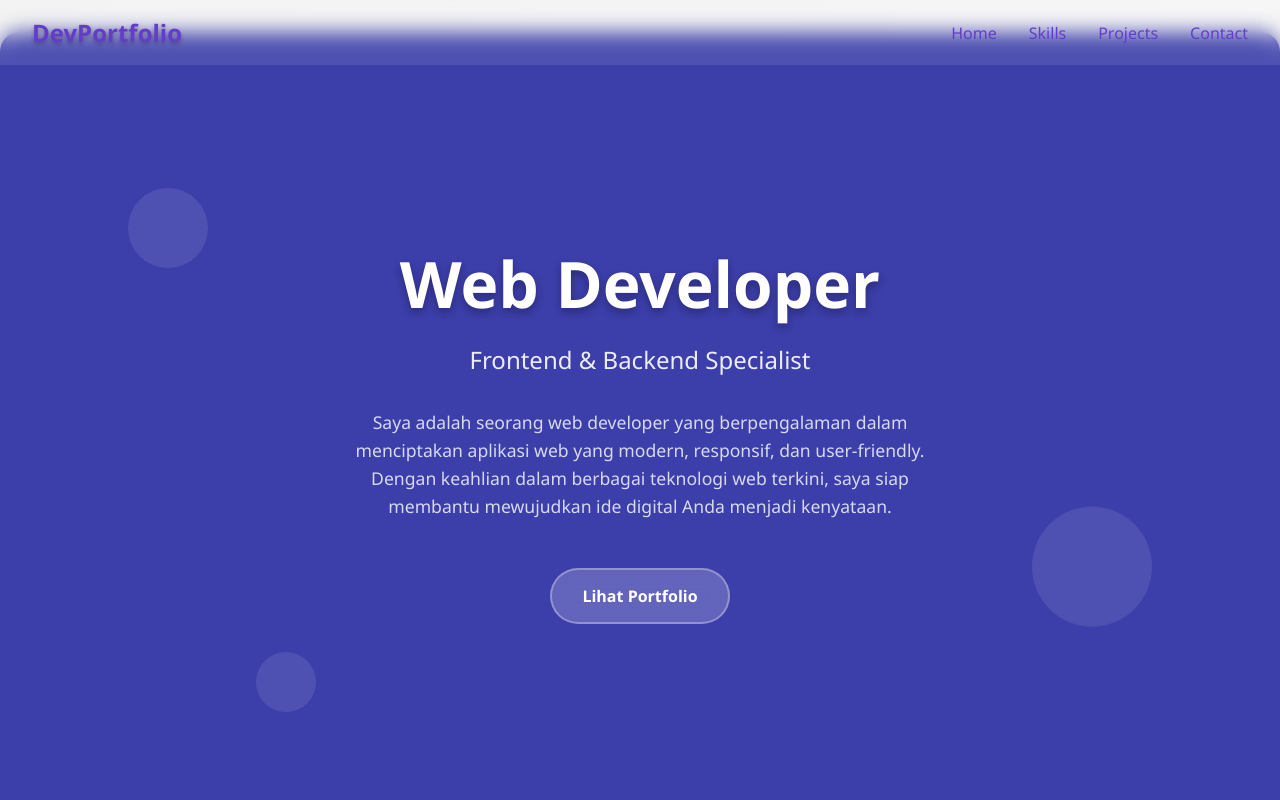
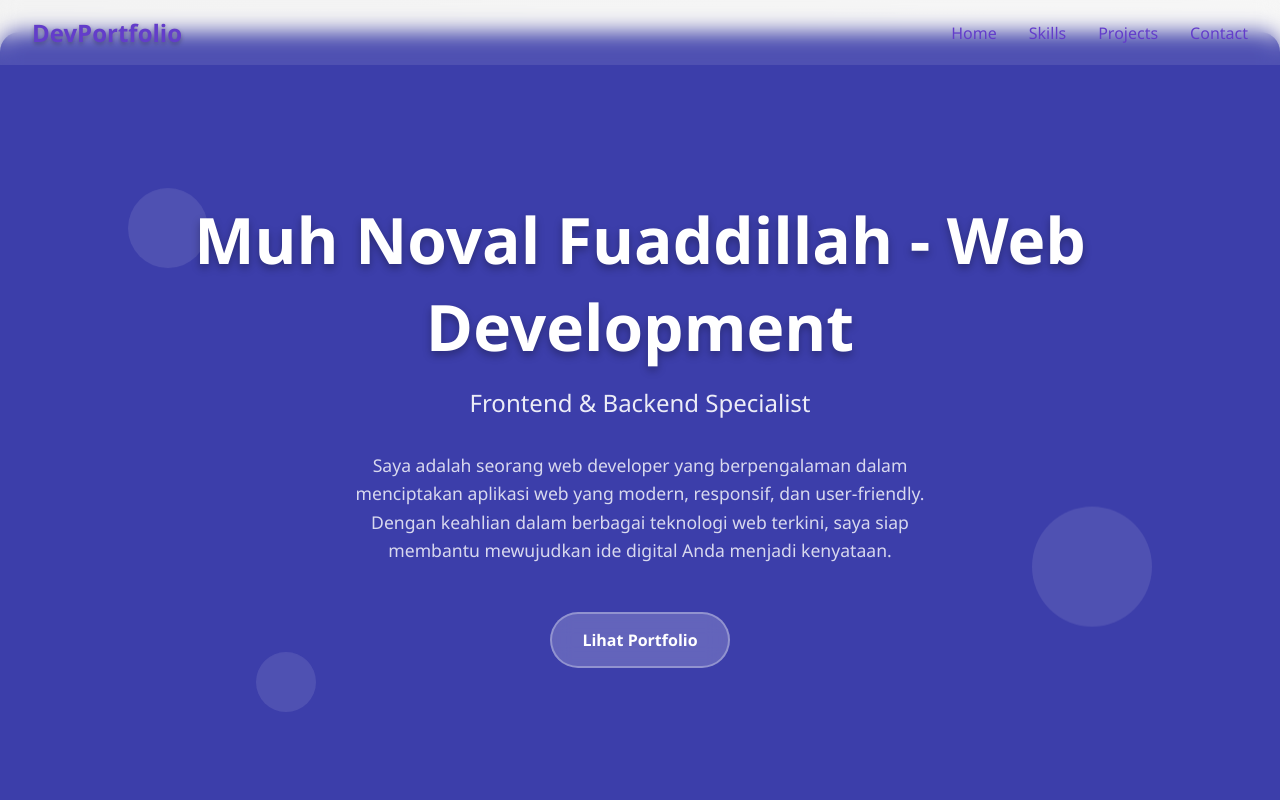
Before and after one commit to Muh-Noval-Fuaddillahh/portofolio_web-development, a plain HTML site: page index.html in a window 1280 px wide. Shown: the top 800 px of the page. Drawn offline with Linux system fonts and the light colour scheme.

Commit message:
Update index.html

```diff
--- a/index.html
+++ b/index.html
@@ -3,7 +3,7 @@
   <head>
     <meta charset="UTF-8" />
     <meta name="viewport" content="width=device-width, initial-scale=1.0" />
-    <title>Portfolio - Web Developer</title>
+    <title>Muh Noval Fuaddillah - Web Development</title>
     <style>
       * {
         margin: 0;
@@ -457,7 +457,7 @@
       <div class="floating-element"></div>
 
       <div class="hero-content">
-        <h1>Web Developer</h1>
+        <h1>Muh Noval Fuaddillah - Web Development</h1>
         <p class="subtitle">Frontend & Backend Specialist</p>
         <p class="description">
           Saya adalah seorang web developer yang berpengalaman dalam menciptakan
```
